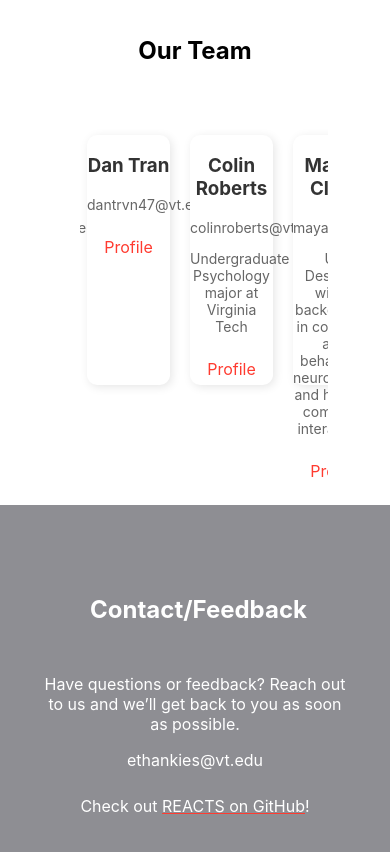
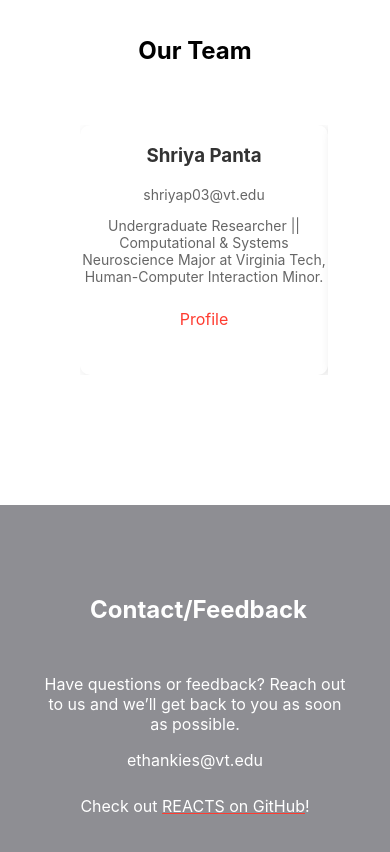
Before and after one commit to ethankies/capstone-website, a React (Create React App) app: page / in a window 390 px wide. Shown: the part 4840-5692 px from the top of the page. Built offline with nearby package versions, Linux system fonts and the light colour scheme.

Commit message:
fix responsive bug with slick slide

```diff
--- a/src/components/Team.js
+++ b/src/components/Team.js
@@ -15,7 +15,25 @@ const Team = () => {
     autoplaySpeed: 3000,
     pauseOnHover: true,
     arrows: false,
-
+    responsive: [
+      {
+        breakpoint: 1024, // width to change options
+        settings: {
+          slidesToShow: 3,
+          slidesToScroll: 3,
+          infinite: true,
+          dots: true
+        }
+      },
+      {
+        breakpoint: 600,
+        settings: {
+          slidesToShow: 1,
+          slidesToScroll: 2,
+          initialSlide: 2
+        }
+      }
+    ]
   };
 
   const teamMembers = [
--- a/src/styles/Teams.css
+++ b/src/styles/Teams.css
@@ -13,7 +13,6 @@
   margin: 30px;
   height: 300px;
 
-
   margin: 0 auto;
   padding: 40px;
   width: 80%;
@@ -21,15 +20,15 @@
   /* background: #419be0; */
 }
 .slick-slide {
-  margin: 10px;
-
-
   text-align: center;
   color: #419be0;
   background: white;
   margin: 10px;
 }
 
+.slick-list {
+  /* margin-left: 0 -10px; */
+}
 
 .team-card h3 {
   color: #333;
@@ -52,10 +51,15 @@
   margin: 20px;
 }
 
-
 #team {
   background-color: white;
   text-align: center;
   /* height: 40vh; */
   padding: 40px;
 }
+
+@media only screen and (max-width: 600px) {
+  .slick-slide {
+    margin: 0px;
+  }
+}
```
